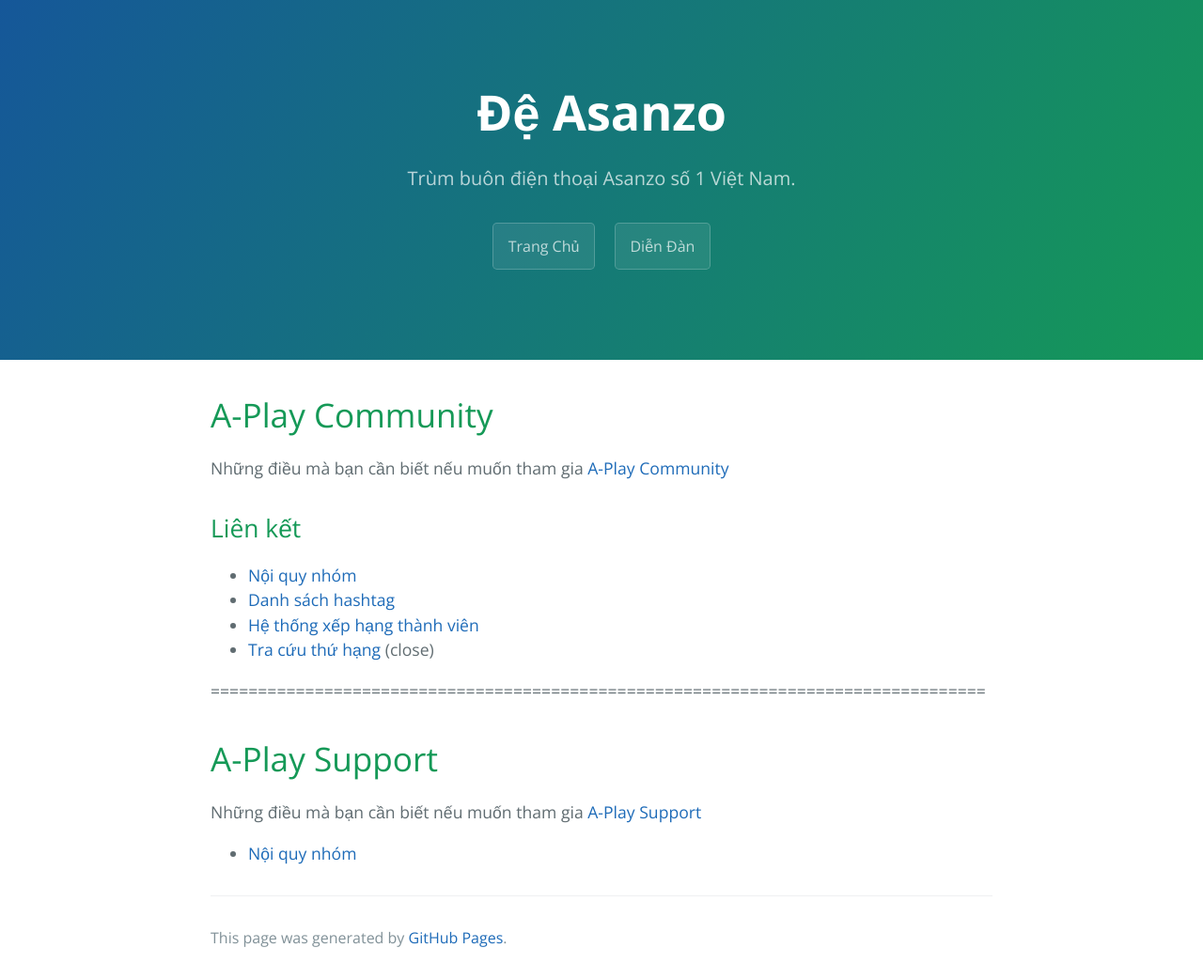
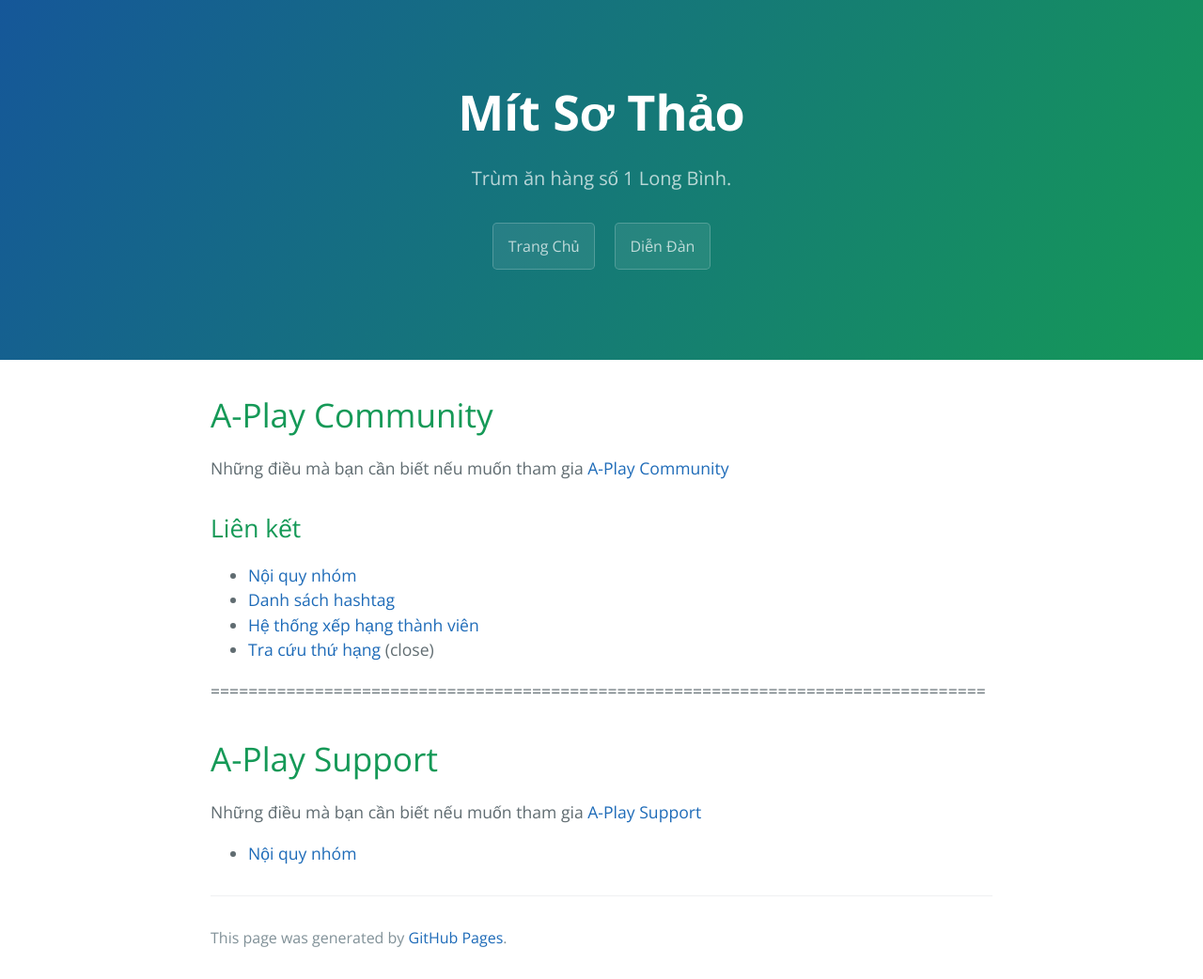
Before and after one commit to huuvinhvn/aplay, a Jekyll site: the page built from index.md, in a window 1280 px wide. Shown: the whole page at 94% size. Built offline with Jekyll 4.4.1, drawn with Linux system fonts in a browser that asks for light colours; our own code applies the rules of GitHub Pages for plain Markdown files.

Commit message:
Update _config.yml
test

```diff
--- a/_config.yml
+++ b/_config.yml
@@ -1,5 +1,5 @@
-title: Đệ Asanzo
-description: Trùm buôn điện thoại Asanzo số 1 Việt Nam.
+title: Mít Sơ Thảo
+description: Trùm ăn hàng số 1 Long Bình.
 show_downloads: true
 is_project_page: true
 google_analytics:
```
